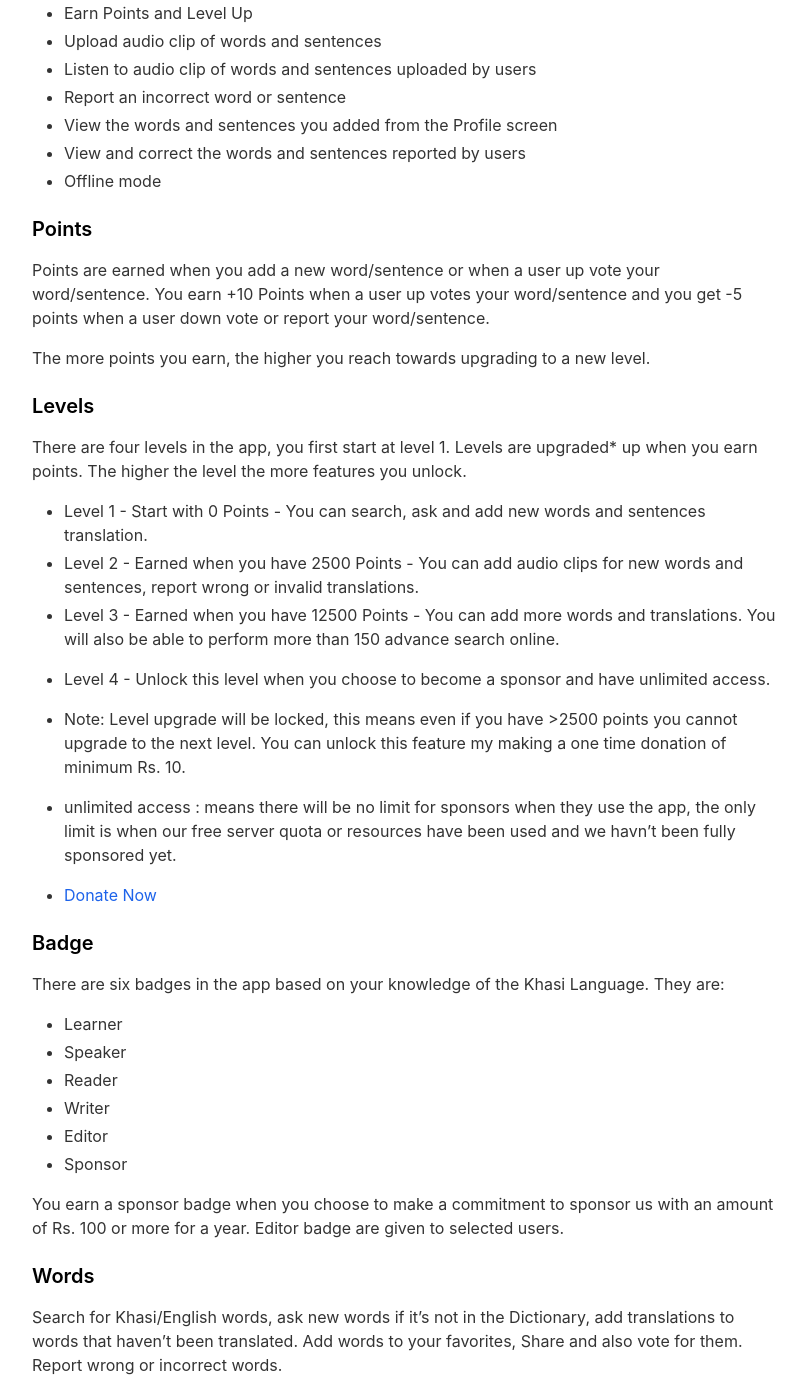
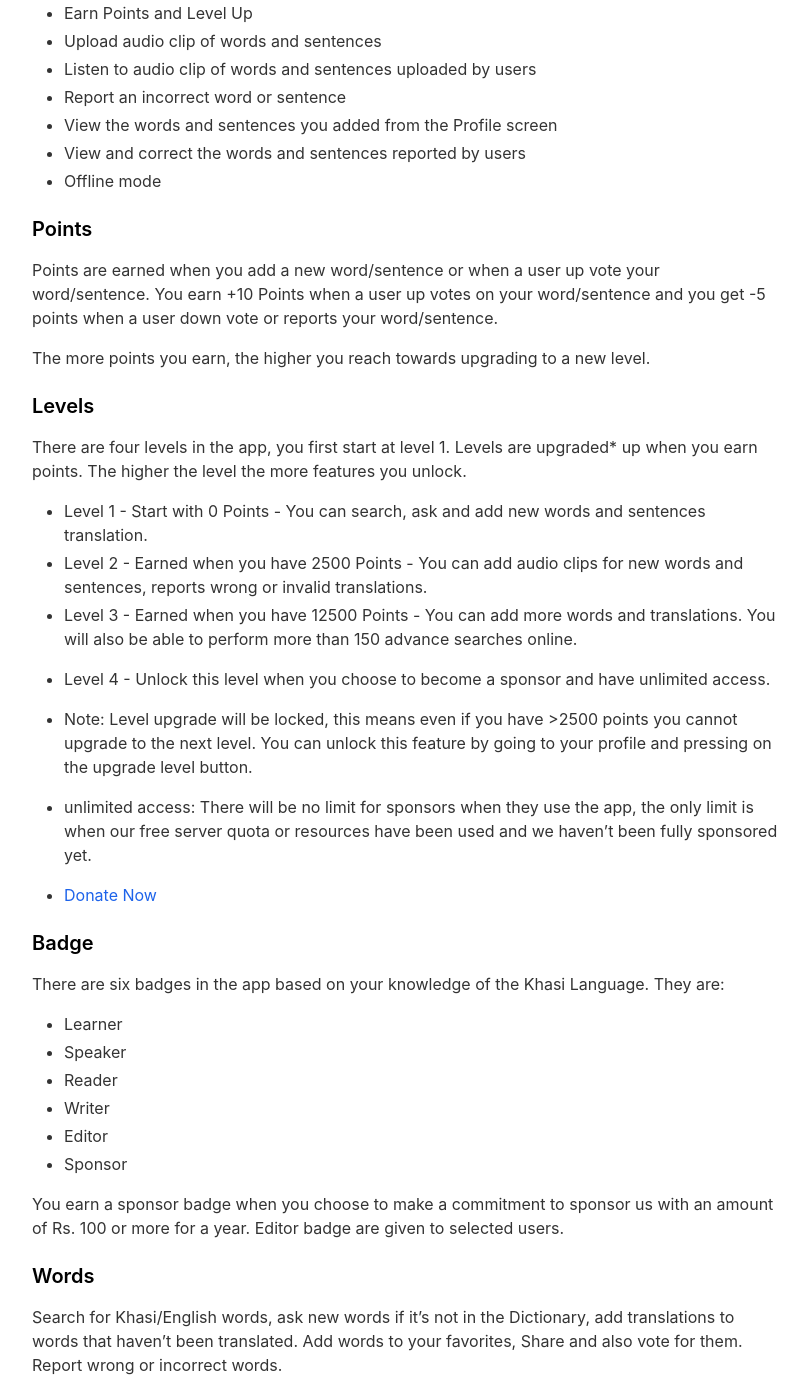
Before and after one commit to mdkp-hsg/Learn-Khasi-Website, a Jekyll site: the page built from _pages/features.md, in a window 1280 px wide and 1400 px high, scrolled down 730 px. Shown: the whole window, without its empty margins (233-1040 px from the left). Built offline with Jekyll 4.4.1, drawn with Linux system fonts in a browser that asks for light colours; nearby versions of some CDN libraries; some of the changed text lies outside the part shown.

Commit message:
Update features.md

```diff
--- a/_pages/features.md
+++ b/_pages/features.md
@@ -37,7 +37,7 @@ The Learn Khasi app is a free and open source application. We are running our se
 ### Points
 
 Points are earned when you add a new word/sentence or when a user up vote your word/sentence.
-You earn +10 Points when a user up votes your word/sentence and you get -5 points when a user down vote or report your word/sentence.
+You earn +10 Points when a user up votes on your word/sentence and you get -5 points when a user down vote or reports your word/sentence.
 
 The more points you earn, the higher you reach towards upgrading to a new level.
 
@@ -47,15 +47,15 @@ There are four levels in the app, you first start at level 1.
 Levels are upgraded* up when you earn points. The higher the level the more features you unlock.
 
 - Level 1 - Start with 0 Points - You can search, ask and add new words and sentences translation.
-- Level 2 - Earned when you have 2500 Points - You can add audio clips for new words and sentences, report wrong or invalid translations.
-- Level 3 - Earned when you have 12500 Points - You can add more words and translations. You will also be able to perform more than 150 advance search online.
+- Level 2 - Earned when you have 2500 Points - You can add audio clips for new words and sentences, reports wrong or invalid translations.
+- Level 3 - Earned when you have 12500 Points - You can add more words and translations. You will also be able to perform more than 150 advance searches online.
 - Level 4 - Unlock this level when you choose to become a sponsor and have unlimited access.
 
 * Note:
 Level upgrade will be locked, this means even if you have >2500 points you cannot upgrade to the next level.
-You can unlock this feature my making a one time donation of minimum Rs. 10.
+You can unlock this feature by going to your profile and pressing on the upgrade level button.
 
- * unlimited access : means there will be no limit for sponsors when they use the app, the only limit is when our free server quota or resources have been used and we havn't been fully sponsored yet.
+ * unlimited access: There will be no limit for sponsors when they use the app, the only limit is when our free server quota or resources have been used and we haven't been fully sponsored yet.
 
 - [Donate Now](https://learnkhasi.in/donate)
 
```
Also changed, not shown: other parts of _pages/features.md (+3 -3 lines).
